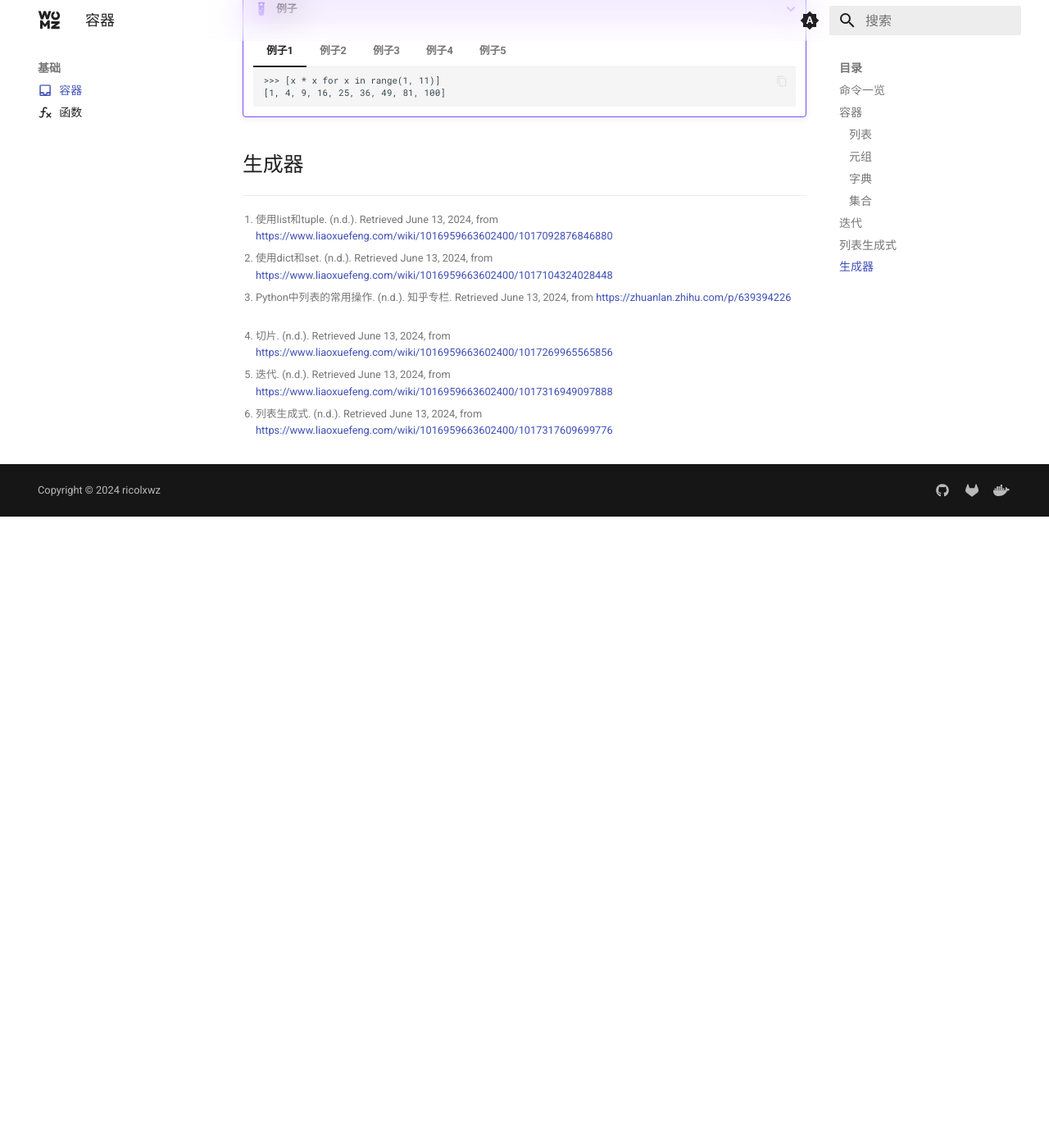
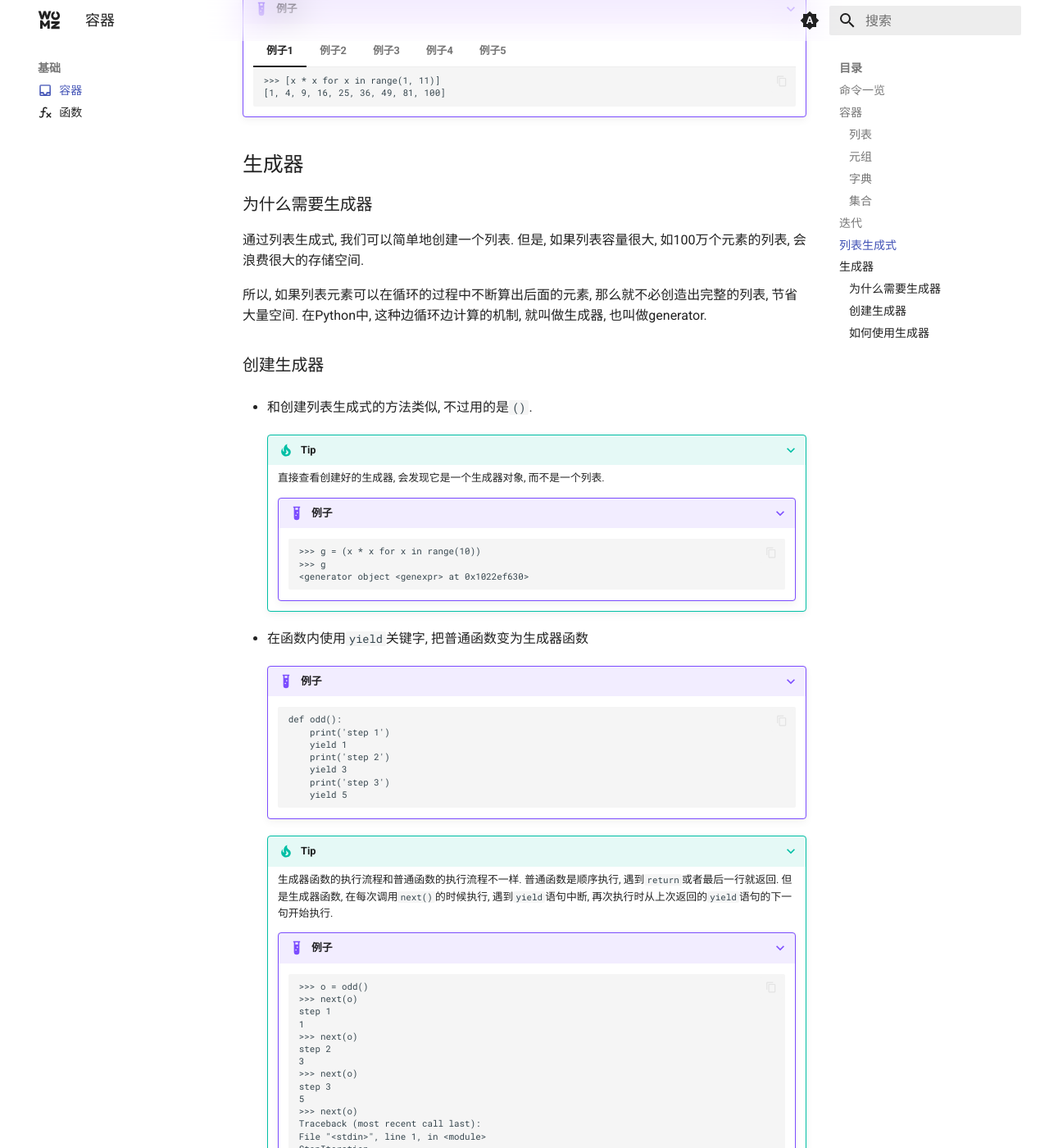
Before and after one commit to sigmax01/py, an MkDocs documentation site: the page built from docs/基础/容器.md, in a window 1280 px wide and 1400 px high, scrolled down 3132 px. Shown: the whole window at 82% size. Built offline with MkDocs 1.6.1 and Material for MkDocs 9.7.7, drawn with Linux system fonts in a browser that asks for light colours; before the commit the page ends 3762 px from its top, so only the background shows below that; some of the changed text lies outside the part shown.

Commit message:
feat: Update generator section in documentation

````diff
--- a/docs/基础/容器.md
+++ b/docs/基础/容器.md
@@ -211,9 +211,127 @@ icon: material/inbox-outline
 
 ## 生成器
 
+### 为什么需要生成器
+
+通过列表生成式, 我们可以简单地创建一个列表. 但是, 如果列表容量很大, 如100万个元素的列表, 会浪费很大的存储空间.
+
+所以, 如果列表元素可以在循环的过程中不断算出后面的元素, 那么就不必创造出完整的列表, 节省大量空间. 在Python中, 这种边循环边计算的机制, 就叫做生成器, 也叫做generator.
+
+### 创建生成器
+
+- 和创建列表生成式的方法类似, 不过用的是`()`.
+
+    ???+ tip "Tip"
+
+        直接查看创建好的生成器, 会发现它是一个生成器对象, 而不是一个列表.
+
+        ???+ example "例子"
+
+            ```
+            >>> g = (x * x for x in range(10))
+            >>> g
+            <generator object <genexpr> at 0x1022ef630>
+            ```
+
+- 在函数内使用`yield`关键字, 把普通函数变为生成器函数
+
+    ???+ example "例子"
+
+        ```
+        def odd():
+            print('step 1')
+            yield 1
+            print('step 2')
+            yield 3
+            print('step 3')
+            yield 5
+        ```
+
+    ???+ tip "Tip"
+
+        生成器函数的执行流程和普通函数的执行流程不一样. 普通函数是顺序执行, 遇到`return`或者最后一行就返回. 但是生成器函数, 在每次调用`next()`的时候执行, 遇到`yield`语句中断, 再次执行时从上次返回的`yield`语句的下一句开始执行.
+
+        ???+ example "例子"
+
+            ```
+            >>> o = odd()
+            >>> next(o)
+            step 1
+            1
+            >>> next(o)
+            step 2
+            3
+            >>> next(o)
+            step 3
+            5
+            >>> next(o)
+            Traceback (most recent call last):
+            File "<stdin>", line 1, in <module>
+            StopIteration
+            ```
+
+            可以看到, 在每一次调用`next()`的过程中, 遇到`yield`就中断, 再次执行时从上次返回的`yield`语句的下一句开始执行.
+
+    ???+ warning "注意"
+
+        调用生成器函数会创建一个生成器对象, 多次调用生成器函数会创建多个相互独立的生成器对象.
+
+        ???+ example "例子"
+
+            ```
+            >>> next(odd())
+            step 1
+            1
+            >>> next(odd())
+            step 1
+            1
+            >>> next(odd())
+            step 1
+            1
+            ```
+
+### 如何使用生成器
+
+- 通过`next()`函数使用
+
+    ???+ example "例子"
+
+        ```
+        >>> g = (x * x for x in range(10))
+        >>> next(g)
+        0
+        >>> next(g)
+        1
+        >>> next(g)
+        4
+        >>> next(g)
+        9
+        >>> next(g)
+        16
+        >>> next(g)
+        25
+        >>> next(g)
+        36
+        >>> next(g)
+        49
+        >>> next(g)
+        64
+        >>> next(g)
+        81
+        >>> next(g)
+        Traceback (most recent call last):
+        File "<stdin>", line 1, in <module>
+        StopIteration
+        ```
+
+- 通过for循环: 原理和一直调用`next()`差不多, 不过不用担心溢出.
+
+
+
 [^1]: 使用list和tuple. (n.d.). Retrieved June 13, 2024, from https://www.liaoxuefeng.com/wiki/1016959663602400/1017092876846880
 [^2]: 使用dict和set. (n.d.). Retrieved June 13, 2024, from https://www.liaoxuefeng.com/wiki/1016959663602400/1017104324028448
 [^3]: Python中列表的常用操作. (n.d.). 知乎专栏. Retrieved June 13, 2024, from https://zhuanlan.zhihu.com/p/639394226
 [^4]: 切片. (n.d.). Retrieved June 13, 2024, from https://www.liaoxuefeng.com/wiki/1016959663602400/1017269965565856
 [^5]: 迭代. (n.d.). Retrieved June 13, 2024, from https://www.liaoxuefeng.com/wiki/1016959663602400/1017316949097888
 [^6]: 列表生成式. (n.d.). Retrieved June 13, 2024, from https://www.liaoxuefeng.com/wiki/1016959663602400/1017317609699776
+[^7]: 生成器. (n.d.). Retrieved June 13, 2024, from https://www.liaoxuefeng.com/wiki/1016959663602400/1017318207388128
````
